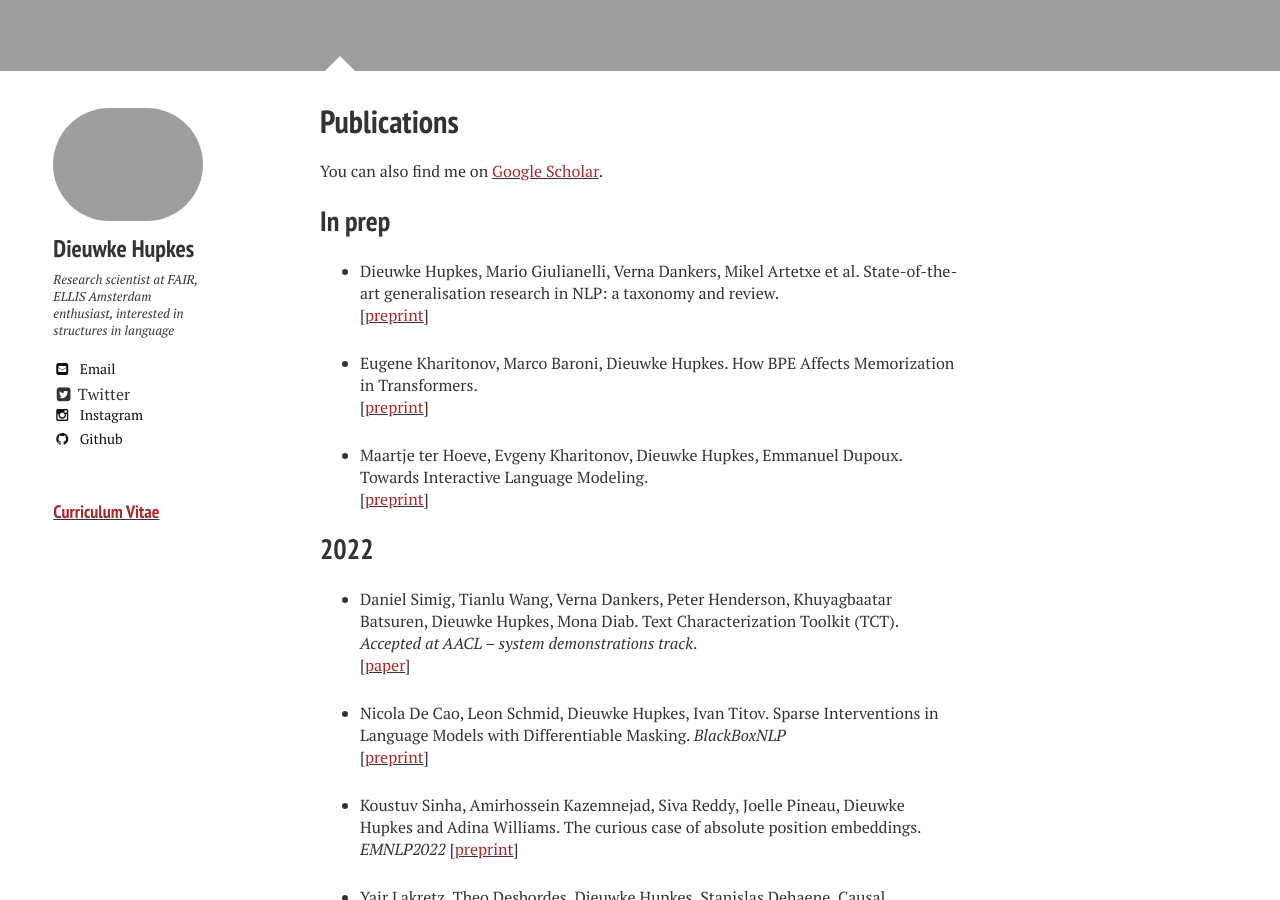
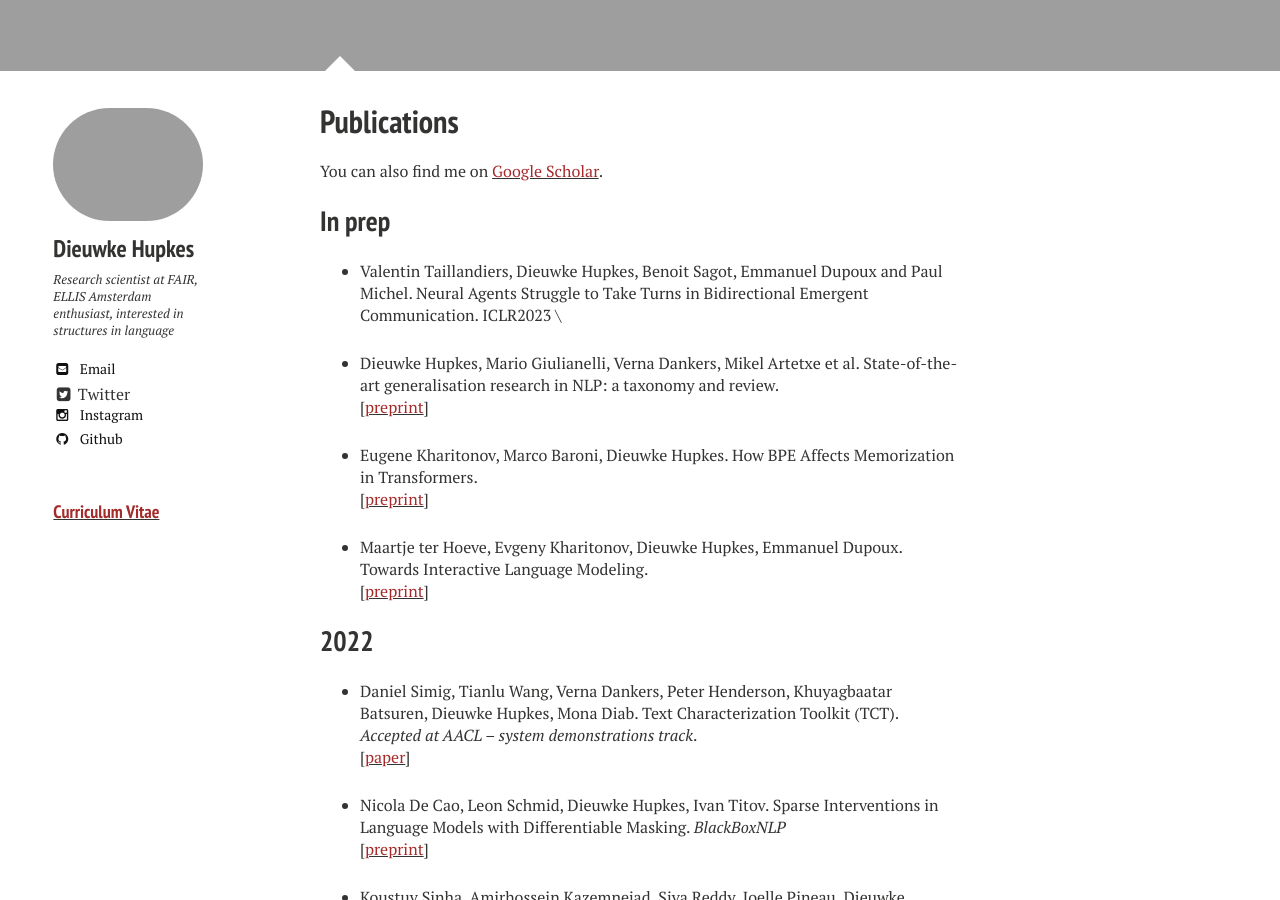
Before and after one commit to dieuwkehupkes/dieuwkehupkes.github.io, a Jekyll site: the page built from publications.md, in a window 1280 px wide and 900 px high, scrolled down 973 px. Built offline with Jekyll 4.4.1, drawn with Linux system fonts in a browser that asks for light colours; nearby versions of some CDN libraries.

Commit message:
Add ICLR paper

```diff
--- a/publications.md
+++ b/publications.md
@@ -13,6 +13,8 @@ image:
 You can also find me on <a href="https://scholar.google.com/citations?user=tAtSMTcAAAAJ&hl=en&oi=ao" target="_blank"><font color="brown">Google Scholar</font></a>.
 
 ## In prep
+
+* Valentin Taillandiers, Dieuwke Hupkes, Benoit Sagot, Emmanuel Dupoux and Paul Michel. Neural Agents Struggle to Take Turns in Bidirectional Emergent Communication. ICLR2023 \\
 
 * Dieuwke Hupkes, Mario Giulianelli, Verna Dankers, Mikel Artetxe et al. State-of-the-art generalisation research in NLP: a taxonomy and review. \\
 \[[<font color="brown">preprint</font>](https://arxiv.org/abs/2210.03050){:target="blank"}\]
```
